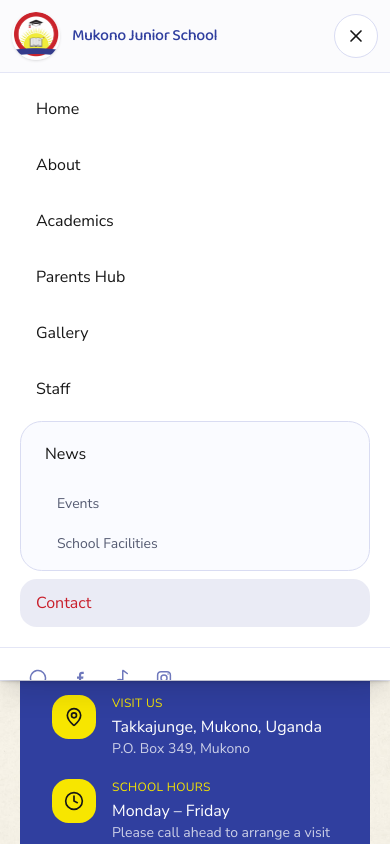
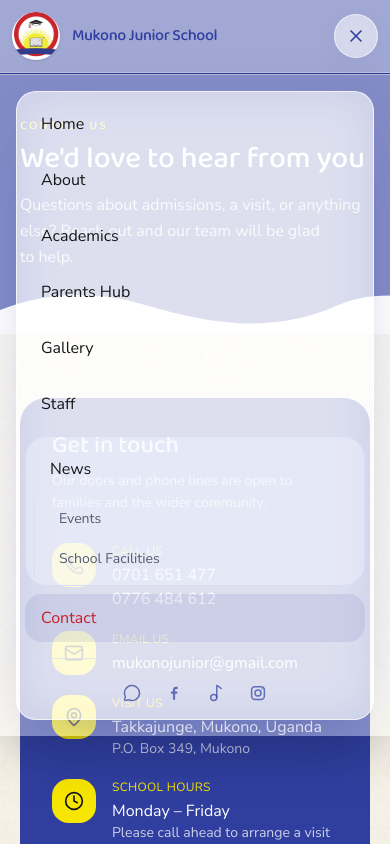
Before and after one commit to RonyMassengere/Mukono-Junior-School, a Next.js app: page /contact in a window 390 px wide. Both pictures are taken after a click on the button "Open menu". Shown: the top 844 px of the page. Built offline with nearby package versions, Linux system fonts and the light colour scheme.

Commit message:
navbar responsiveness

```diff
--- a/components/site-nav.tsx
+++ b/components/site-nav.tsx
@@ -32,8 +32,8 @@ export function SiteNav() {
     <header className="fixed inset-x-0 top-0 z-50 isolate">
       <div
         className={cn(
-          'border-b border-primary/15 bg-white/[.98] shadow-sm backdrop-blur-2xl transition-all duration-300 ease-out',
-          scrolled && 'shadow-lg',
+          'border-b border-white/30 bg-white/65 shadow-sm backdrop-blur-xl transition-all duration-300 ease-out supports-[backdrop-filter]:bg-white/55',
+          scrolled && 'shadow-lg shadow-primary/10',
         )}
       >
         <nav className="mx-auto flex max-w-[1500px] items-center justify-between gap-2 px-3 py-3 sm:px-5 lg:gap-3">
@@ -126,7 +126,7 @@ export function SiteNav() {
             <button
               type="button"
               onClick={() => setOpen((v) => !v)}
-              className="grid size-11 place-items-center rounded-full border border-border bg-card text-foreground lg:hidden"
+              className="grid size-11 place-items-center rounded-full border border-white/60 bg-white/45 text-primary shadow-[0_10px_30px_-15px_rgba(48,63,159,0.35)] backdrop-blur-xl transition-all duration-200 hover:bg-white/70 lg:hidden"
               aria-label={open ? 'Close menu' : 'Open menu'}
               aria-expanded={open}
             >
@@ -135,25 +135,20 @@ export function SiteNav() {
           </div>
         </nav>
 
-        <div
-          aria-hidden={!open}
-          className={cn(
-            'overflow-hidden border-t border-border/70 bg-white shadow-xl transition-[max-height,opacity] duration-300 ease-out lg:hidden',
-            open
-              ? 'pointer-events-auto max-h-[38rem] opacity-100'
-              : 'pointer-events-none max-h-0 opacity-0',
-          )}
-        >
-          <ul className="mx-auto flex max-w-6xl flex-col gap-2 px-5 pb-5 pt-3">
+        {open && (
+          <div className="fixed inset-x-0 top-[74px] z-40 border-t border-white/40 bg-white/40 shadow-2xl backdrop-blur-2xl lg:hidden">
+            <div className="mx-auto w-full max-w-md px-4 py-4">
+              <div className="max-h-[calc(100vh-110px)] overflow-y-auto rounded-[1.25rem] border border-white/70 bg-white/55 p-2 shadow-[0_24px_60px_-28px_rgba(48,63,159,0.45)] backdrop-blur-xl">
+                <div className="space-y-2">
                   {nav.map((item) => {
                     if ('items' in item && item.items) {
                       return (
-                  <li key={item.label} className="rounded-2xl border border-border bg-muted/40 p-2">
+                        <div key={item.label} className="rounded-2xl border border-border bg-muted/40 p-2">
                           <Link
                             href={item.href}
+                            onClick={() => setOpen(false)}
                             className={cn(
-                        'block rounded-xl px-4 py-3 text-base font-700 transition-[background-color,color,transform,opacity] duration-300',
-                        open ? 'translate-x-0 opacity-100' : '-translate-x-3 opacity-0',
+                              'block rounded-xl px-4 py-3 text-base font-700 transition-colors duration-300',
                               isActive(item.href)
                                 ? 'bg-primary/10 text-accent'
                                 : 'text-foreground hover:bg-muted',
@@ -162,14 +157,14 @@ export function SiteNav() {
                             {item.label}
                           </Link>
 
-                    <ul className="mt-2 space-y-1 pl-3">
+                          <div className="mt-2 space-y-1 border-l border-border/80 pl-3">
                             {item.items.map((subItem) => (
-                        <li key={subItem.href}>
                               <Link
+                                key={subItem.href}
                                 href={subItem.href}
+                                onClick={() => setOpen(false)}
                                 className={cn(
-                              'block rounded-xl px-4 py-2 text-sm font-600 transition-colors',
-                              open ? 'translate-x-0 opacity-100' : '-translate-x-3 opacity-0',
+                                  'block rounded-xl px-3 py-2 text-sm font-600 transition-colors',
                                   isActive(subItem.href)
                                     ? 'bg-primary/10 text-accent'
                                     : 'text-muted-foreground hover:bg-muted hover:text-foreground',
@@ -177,20 +172,19 @@ export function SiteNav() {
                               >
                                 {subItem.label}
                               </Link>
-                        </li>
                             ))}
-                    </ul>
-                  </li>
+                          </div>
+                        </div>
                       )
                     }
 
                     return (
-                <li key={item.href}>
                       <Link
+                        key={item.href}
                         href={item.href}
+                        onClick={() => setOpen(false)}
                         className={cn(
-                      'block rounded-xl px-4 py-3 text-base font-600 transition-[background-color,color,transform,opacity] duration-300',
-                      open ? 'translate-x-0 opacity-100' : '-translate-x-3 opacity-0',
+                          'block rounded-xl px-4 py-3 text-base font-600 transition-colors duration-300',
                           isActive(item.href)
                             ? 'bg-primary/10 text-accent'
                             : 'text-foreground hover:bg-muted',
@@ -198,20 +192,20 @@ export function SiteNav() {
                       >
                         {item.label}
                       </Link>
-                </li>
                     )
                   })}
-          </ul>
-          <div
-            className={cn(
-              'border-t border-border/70 px-5 py-3 transition-[transform,opacity] delay-150 duration-300',
-              open ? 'translate-y-0 opacity-100' : 'translate-y-2 opacity-0',
-            )}
-          >
+                </div>
+
+                <div className="mt-4 border-t border-border/70 pt-4">
+                  <div className="flex justify-center">
                     <SocialLinks variant="dark" />
                   </div>
                 </div>
               </div>
+            </div>
+          </div>
+        )}
+      </div>
     </header>
   )
 }
```
Lines whose indentation alone changed are shown as unchanged.
